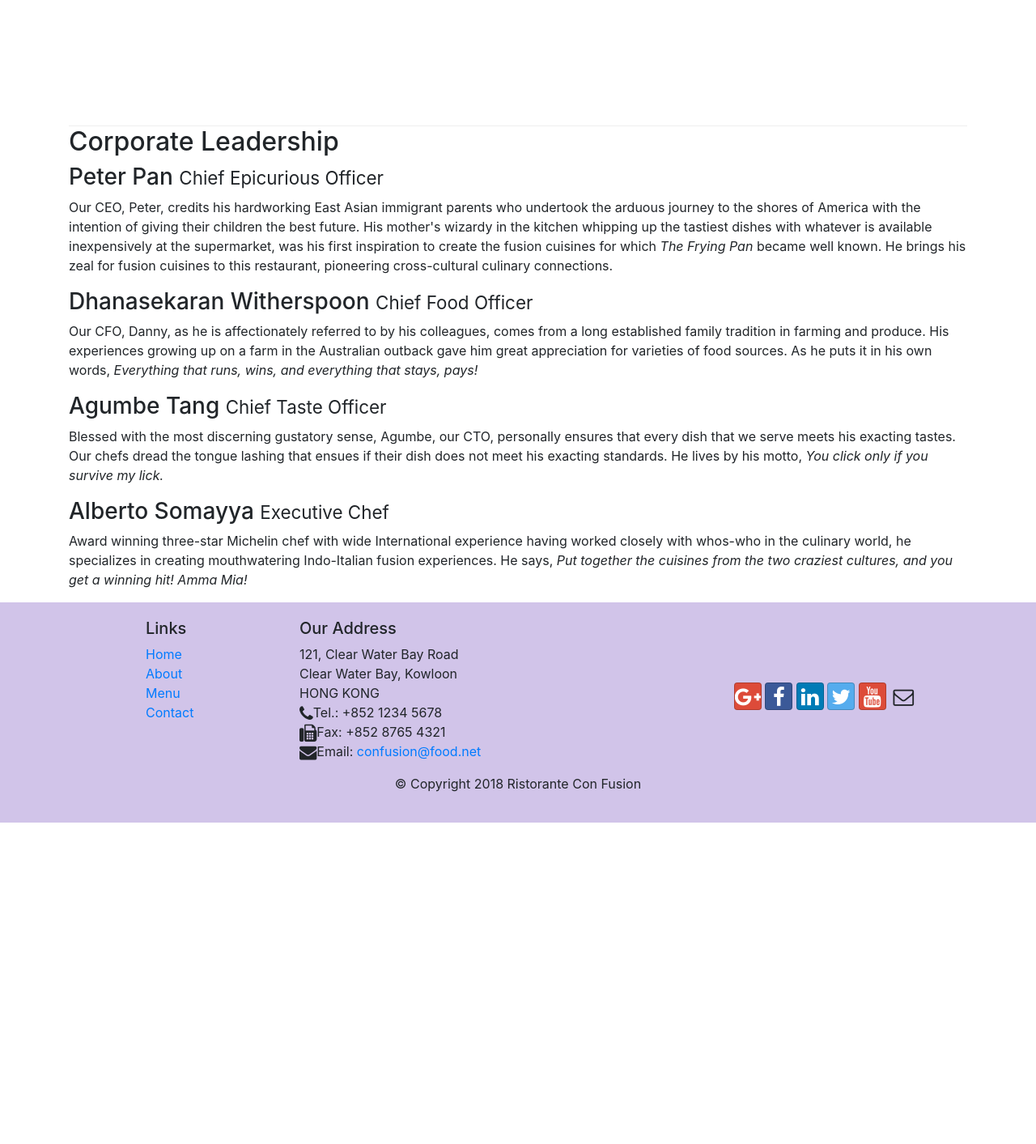
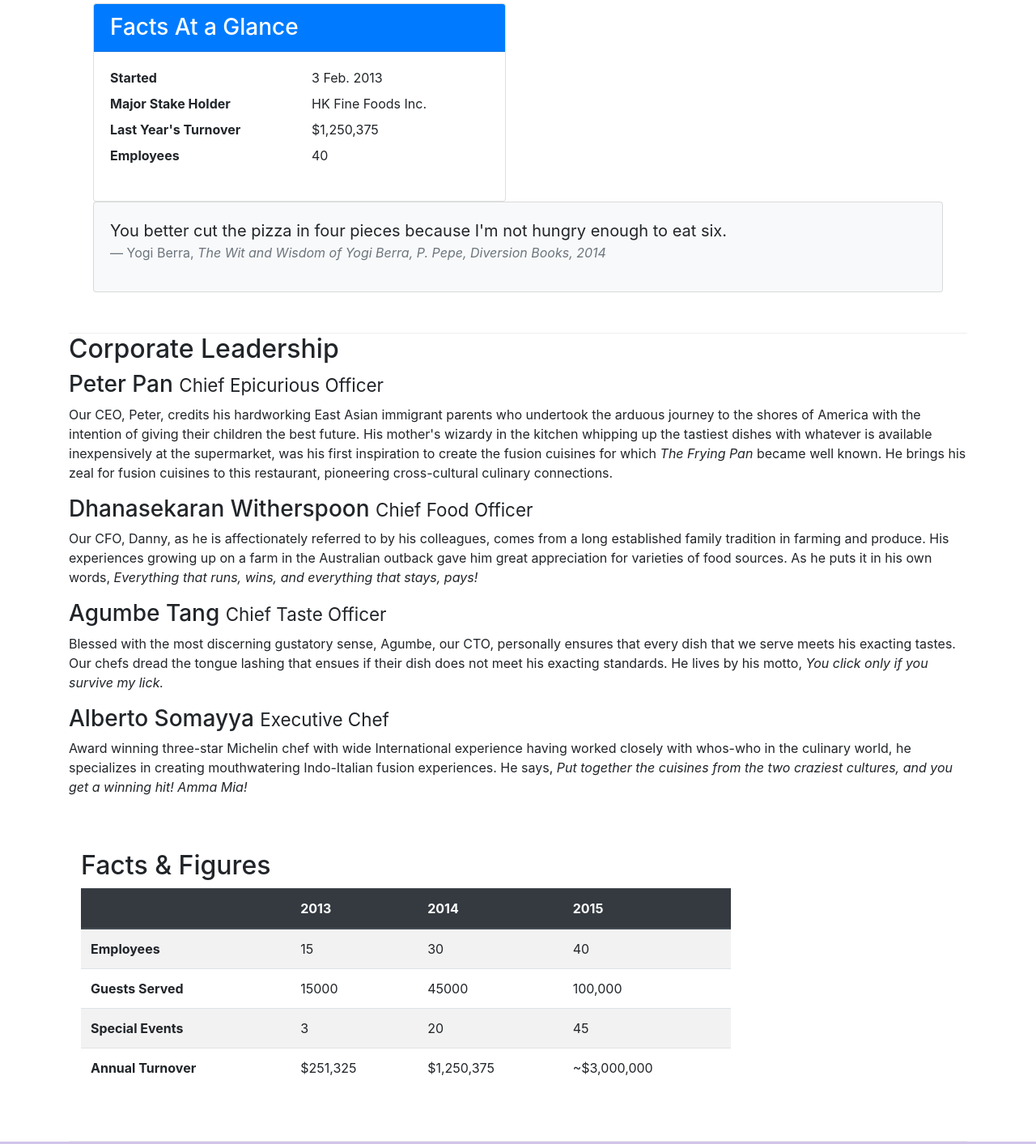
Before and after one commit to SanyaKasaudhan/Bootstrap, a website: page aboutus.html in a window 1280 px wide. Shown: the part 709-2122 px from the top of the page at 81% size. Before the commit the page ends 1725 px from the top, so only its background shows below. Drawn offline with nearby package versions, Linux system fonts and the light colour scheme.

Commit message:
tables and cards

```diff
--- a/aboutus.html
+++ b/aboutus.html
@@ -61,7 +61,36 @@
                 <p>Started in 2010, Ristorante con Fusion quickly established itself as a culinary icon par excellence in Hong Kong. With its unique brand of world fusion cuisine that can be found nowhere else, it enjoys patronage from the A-list clientele in Hong Kong.  Featuring four of the best three-star Michelin chefs in the world, you never know what will arrive on your plate the next time you visit us.</p>
                 <p>The restaurant traces its humble beginnings to <em>The Frying Pan</em>, a successful chain started by our CEO, Mr. Peter Pan, that featured for the first time the world's best cuisines in a pan.</p>
             </div>
-            <div>
+            <div class="col-sm">
+                <div class="col-12 col-sm-6">
+                    <div class="card">
+                        <h3 class="card-header bg-primary text-white">Facts At a Glance</h3>
+                        <div class="card-body">
+                            <dl class="row">
+                                <dt class="col-6">Started</dt>
+                                <dd class="col-6">3 Feb. 2013</dd>
+                                <dt class="col-6">Major Stake Holder</dt>
+                                <dd class="col-6">HK Fine Foods Inc.</dd>
+                                <dt class="col-6">Last Year's Turnover</dt>
+                                <dd class="col-6">$1,250,375</dd>
+                                <dt class="col-6">Employees</dt>
+                                <dd class="col-6">40</dd>
+                            </dl>
+                        </div>
+                    </div>
+                </div>
+                <div class="col-12">
+                    <div class="card card-body bg-light">
+                        <blockquote class="blockquote">
+                            <p class="mb-0">You better cut the pizza in four pieces because
+                                I'm not hungry enough to eat six.</p>
+                            <footer class="blockquote-footer">Yogi Berra,
+                                <cite title="Source Title">The Wit and Wisdom of Yogi Berra,
+                                P. Pepe, Diversion Books, 2014</cite>
+                            </footer>
+                        </blockquote>
+                    </div>
+                </div>
             </div>
         </div>
 
@@ -79,6 +108,52 @@
                 <p>Award winning three-star Michelin chef with wide International experience having worked closely with whos-who in the culinary world, he specializes in creating mouthwatering Indo-Italian fusion experiences. He says, <em>Put together the cuisines from the two craziest cultures, and you get a winning hit! Amma Mia!</em></p>
             </div>
        </div>
+       <div class="row row-content">
+        <div class="col-12 col-sm-9">
+            <h2>Facts &amp; Figures</h2>
+            <div class="table-responsive">
+                <table class="table table-striped">
+                    <thead class="thead-dark">
+                        <tr>
+                            <th>&nbsp;</th>
+                            <th>2013</th>
+                            <th>2014</th>
+                            <th>2015</th>
+                        </tr>
+                    </thead>
+                    <tbody>
+                        <tr>
+                            <th>Employees</th>
+                            <td>15</td>
+                            <td>30</td>
+                            <td>40</td>
+                        </tr>
+                        <tr>
+                            <th>Guests Served</th>
+                            <td>15000</td>
+                            <td>45000</td>
+                            <td>100,000</td>
+                        </tr>
+                        <tr>
+                            <th>Special Events</th>
+                            <td>3</td>
+                            <td>20</td>
+                            <td>45</td>
+                        </tr>
+                        <tr>
+                            <th>Annual Turnover</th>
+                            <td>$251,325</td>
+                            <td>$1,250,375</td>
+                            <td>~$3,000,000</td>
+                        </tr>
+                    </tbody>
+                </table>
+            </div>
+        </div>
+         <div class="col-12 col-sm-3">
+        </div>
+   </div>
+
 
     </div>
 
```
